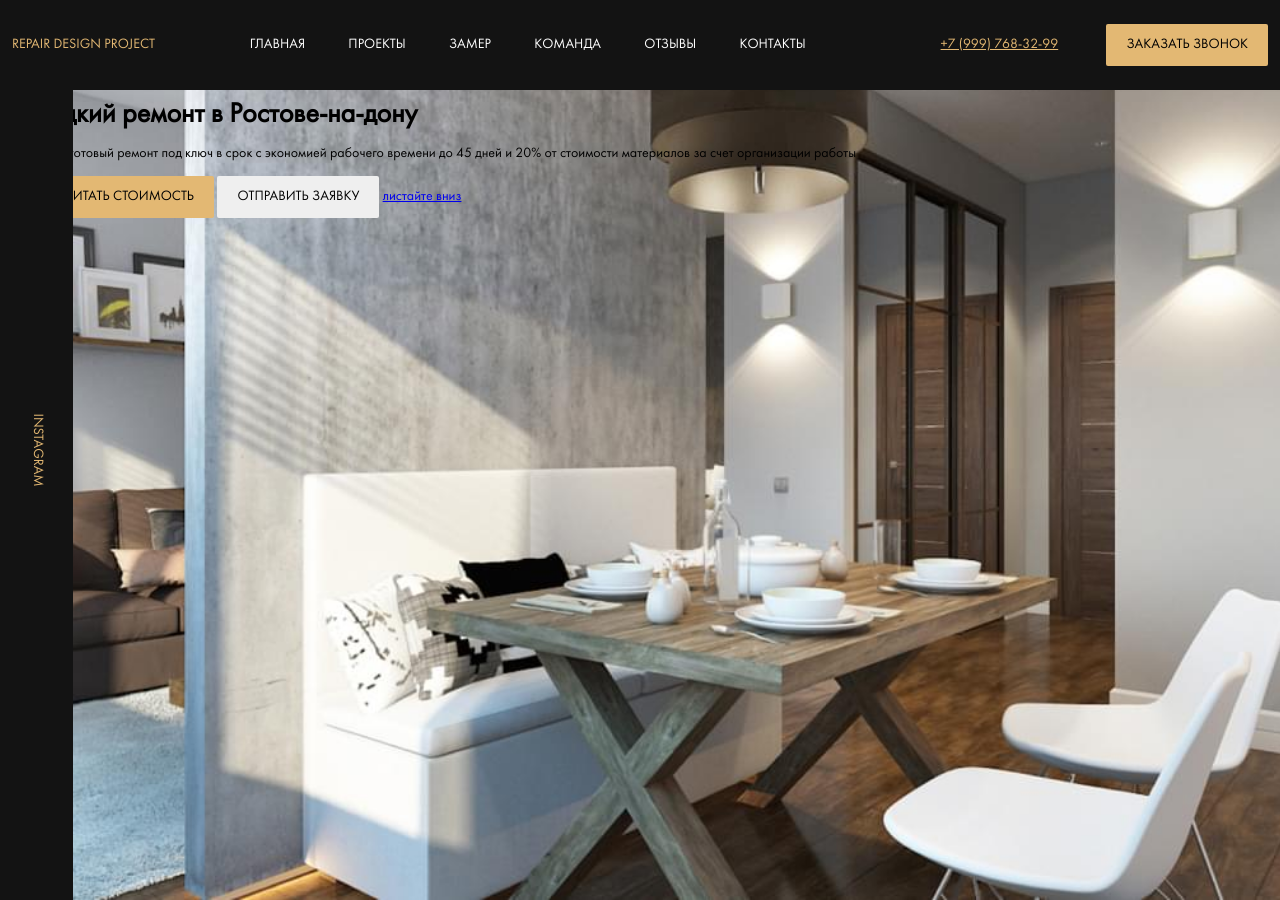
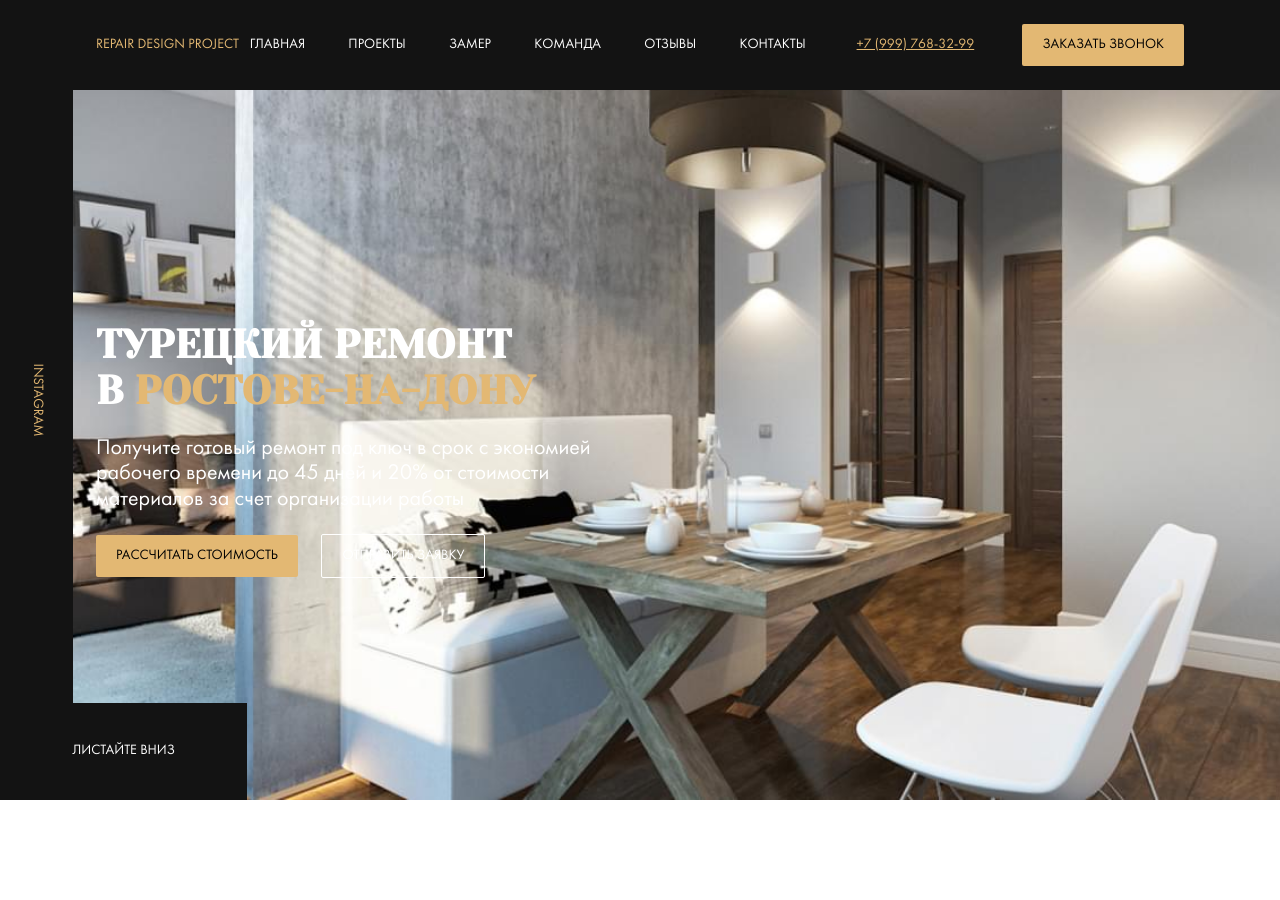
Before and after one commit to Kodm1986/repair-design, a website: page #src/index.html in a window 1280 px wide. After the commit the page ends 800 px from the top, so only its background shows below. Drawn offline with nearby package versions, Linux system fonts and the light colour scheme; files that its build step writes are made by us from their sources; files whose address does not match are found by name; a web font is replaced by a local one.

Commit message:
feat: add outline button style & hero style

```diff
--- a/#src/index.html
+++ b/#src/index.html
@@ -3,6 +3,10 @@
   <head>
     <meta charset="UTF-8" />
     <meta name="viewport" content="width=device-width, initial-scale=1.0" />
+    <link
+      href="https://fonts.googleapis.com/css?family=Yeseva+One&display=swap&subset=cyrillic"
+      rel="stylesheet"
+    />
     <link rel="stylesheet" href="css/style.min.css" />
     <title>Новый проект</title>
   </head>
@@ -37,10 +41,16 @@
           <a href="#" class="instagram__link">INSTAGRAM</a>
         </div>
         <div class="container">
-          <h1 class="title hero__title">турецкий ремонт в Ростове-на-дону</h1>
+          <div class="hero__content">
+            <h1 class="title hero__title">
+              турецкий ремонт в&nbsp;<span class="title_primary"
+                >Ростове-на-дону</span
+              >
+            </h1>
             <p class="hero__text">
-            Получите готовый ремонт под ключ в срок с экономией рабочего времени
-            до 45 дней и 20% от стоимости материалов за счет организации работы
+              Получите готовый ремонт под ключ в срок с экономией рабочего
+              времени до 45 дней и 20% от стоимости материалов за счет
+              организации работы
             </p>
             <button class="button hero__button button_primary">
               Рассчитать стоимость
@@ -48,10 +58,12 @@
             <button class="button hero__button button_outline">
               Отправить заявку
             </button>
-          <a href="#" class="scroll-down">листайте вниз</a>
           </div>
+        </div>
+        <a href="#" class="hero__scroll-down">листайте вниз</a>
       </section>
     </main>
+
     <script src="js/script.min.js"></script>
   </body>
 </html>
--- a/#src/scss/_grid.scss
+++ b/#src/scss/_grid.scss
@@ -1,4 +1,5 @@
 .container {
+	width: 85%;
 	max-width: 1256px;
 	margin: auto;
 }
--- a/#src/scss/_interface.scss
+++ b/#src/scss/_interface.scss
@@ -7,4 +7,10 @@
 	&_primary {
 		background-color: $primary;
 	}
+
+	&_outline {
+		border: 1px solid $light;
+		background-color: transparent;
+		color: $light
+	}
 }
--- a/#src/scss/style.scss
+++ b/#src/scss/style.scss
@@ -17,6 +17,11 @@
 @import "templates/header";
 @import "templates/hero";
 
+*,
+*::before,
+*::after {
+	box-sizing: border-box;
+}
 
 body {
 	font-family: 'Futura Book', sans-serif;
--- a/#src/scss/templates/_hero.scss
+++ b/#src/scss/templates/_hero.scss
@@ -1,9 +1,25 @@
 .hero {
 	position: relative;
+	display: flex;
+	flex-direction: column;
+	justify-content: center;
 	background: $dark url('../../img/hero-bg.jpg') no-repeat center / cover;
 	height: 100vh;
 	padding-top: 100px;
+	color: $light;
 
+	&__content {
+		max-width: 670px;
+	}
+
+	&__button {
+		margin-right: 20px;
+	}
+
+	&__text {
+		font-size: 22px;
+		max-width: 550px;
+	}
 
 	&__instagram {
 		max-width: 80px;
@@ -11,6 +27,21 @@
 		position: absolute;
 		top: 0;
 		left: 0;
+	}
+
+	&__scroll-down {
+		position: absolute;
+		left: 0;
+		bottom: 0;
+		min-width: 247px;
+		min-height: 97px;
+		background: $dark;
+		display: flex;
+		align-items: center;
+		justify-content: center;
+		text-transform: uppercase;
+		text-decoration: none;
+		color: $light;
 	}
 }
 
@@ -30,4 +61,11 @@
 
 .title {
 	margin: 0;
+	font-family: 'Yeseva One', cursive;
+	text-transform: uppercase;
+	font-size: 40px;
+
+	&_primary {
+		color: $primary;
+	}
 }
```
Also changed, not shown: repair-design/index.html (+16 -4 lines), repair-design/css/style.css, repair-design/css/style.min.css. Lines whose indentation alone changed are shown as unchanged.
